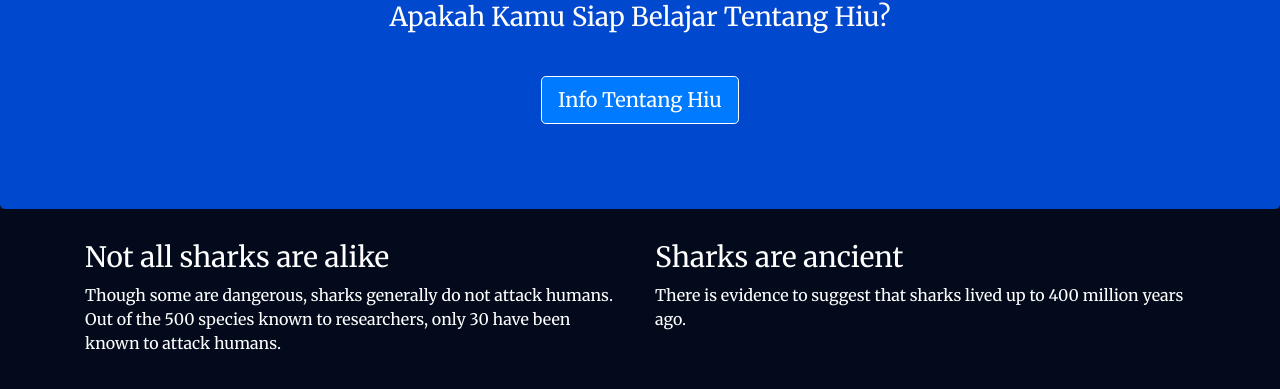
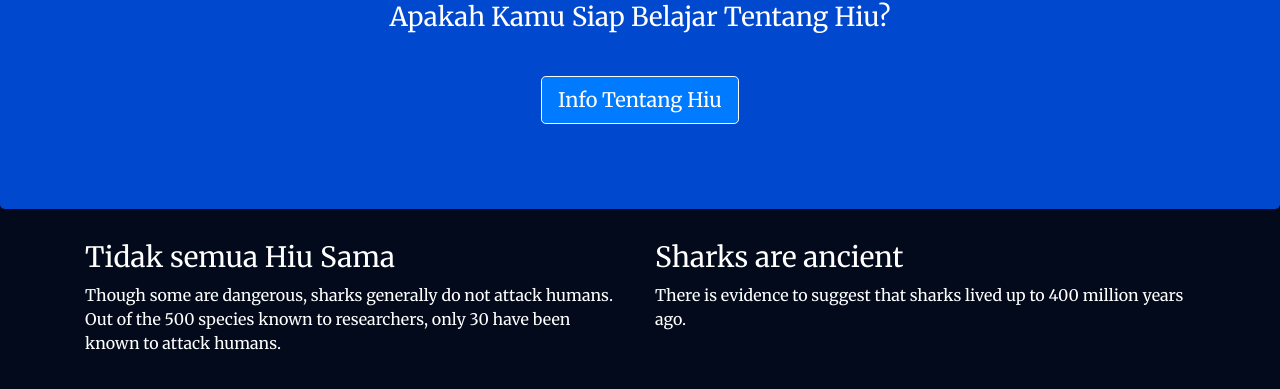
Before and after one commit to jibon777/nodejs-shark, a website: page views/index.html in a window 1280 px wide. Shown: the part 179-568 px from the top of the page. Drawn offline with nearby package versions, Linux system fonts and the light colour scheme.

Commit message:
new images

```diff
--- a/views/index.html
+++ b/views/index.html
@@ -37,7 +37,7 @@
     <div class="container">
         <div class="row">
             <div class="col-lg-6">
-                <h3>Not all sharks are alike</h3>
+                <h3>Tidak semua Hiu Sama</h3>
                 <p>Though some are dangerous, sharks generally do not attack humans. Out of the 500 species known to researchers, only 30 have been known to attack humans.
                 </p>
             </div>
```
Also changed, not shown: 1 other file.
